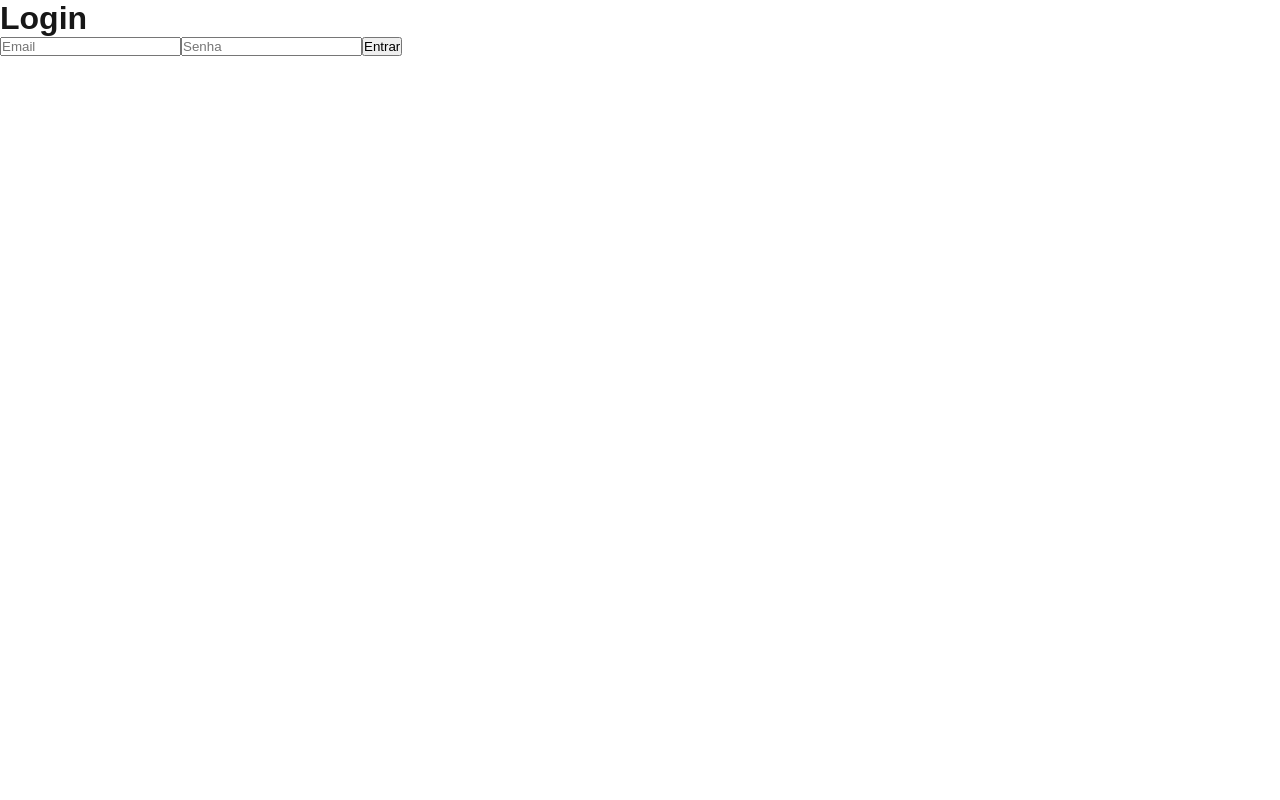
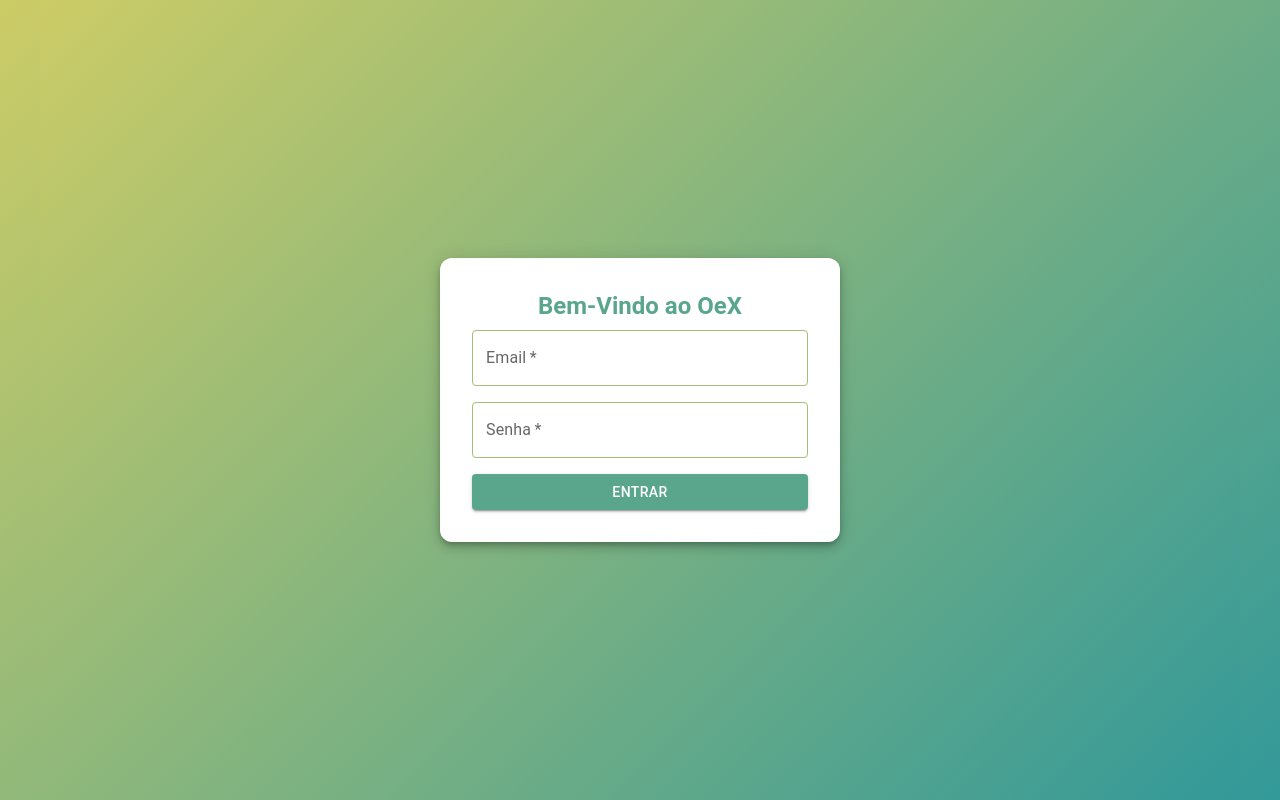
Before and after one commit to renanosoriorosa/OeX-POC-Front, a Next.js app: page /login in a window 1280 px wide. Built offline with nearby package versions, Linux system fonts and the light colour scheme.

Commit message:
Ajustado tela de login

```diff
--- a/package.json
+++ b/package.json
@@ -9,7 +9,11 @@
     "lint": "next lint"
   },
   "dependencies": {
+    "@emotion/react": "^11.14.0",
+    "@emotion/styled": "^11.14.0",
+    "@mui/material": "^6.4.4",
     "axios": "^1.7.9",
+    "bootstrap": "^5.3.3",
     "next": "15.1.7",
     "next-auth": "^4.24.11",
     "react": "^19.0.0",
--- /dev/null
+++ b/src/app/login/login.css
@@ -0,0 +1,3 @@
+body {
+    background: linear-gradient(135deg, #cccc66, #80b380, #339999);
+}
--- a/src/app/login/page.tsx
+++ b/src/app/login/page.tsx
@@ -2,51 +2,109 @@
 import { signIn } from "next-auth/react";
 import { useState } from "react";
 import { useRouter } from "next/navigation";
+import { Container, TextField, Button, Typography, Paper, Box, Alert } from "@mui/material";
+import "bootstrap/dist/css/bootstrap.min.css";
+import "./login.css";
+import React from "react";
 
 export default function Login() {
   const [email, setEmail] = useState("");
   const [password, setPassword] = useState("");
   const [error, setError] = useState("");
   const router = useRouter();
+  const [loading, setLoading] = React.useState(false);
 
   const handleSubmit = async (e: React.FormEvent) => {
     e.preventDefault();
     setError("");
-    const result = await signIn("credentials", {
-      email,
-      password,
-      redirect: false,
-    });
+    setLoading(true);
+    const result = await signIn("credentials", { email, password, redirect: false });
+
     if (result?.error) {
-      setError("Usuário ou senha inválidos!"); // 🔹 Apenas exibe o erro
+      setError("Usuário ou senha inválidos!");
+      setLoading(false);
     } else {
-      router.push("/dashboard"); // 🔹 Apenas redireciona se for bem-sucedido
+      router.push("/dashboard");
     }
   };
 
   return (
-    <div className="flex flex-col items-center justify-center min-h-screen">
-      <h1 className="text-2xl font-bold mb-4">Login</h1>
-      <form className="space-y-4" onSubmit={handleSubmit}>
-        <input
+    <Container
+      className="d-flex justify-content-center align-items-center min-vh-100"
+      sx={{
+        background: "linear-gradient(135deg, #cccc66, #80b380, #339999)",
+        minHeight: "100vh",
+      }}
+    >
+      <Paper
+        elevation={6}
+        sx={{
+          padding: 4,
+          maxWidth: 400,
+          width: "100%",
+          textAlign: "center",
+          borderRadius: 3,
+          bgcolor: "white",
+        }}
+      >
+        <Typography variant="h5" fontWeight="bold" gutterBottom color="#59a68c">
+          Bem-Vindo ao OeX
+        </Typography>
+
+        <form onSubmit={handleSubmit}>
+          <Box display="flex" flexDirection="column" gap={2}>
+            <TextField
+              label="Email"
               type="email"
-          placeholder="Email"
+              variant="outlined"
               value={email}
               onChange={(e) => setEmail(e.target.value)}
-          className="border p-2 rounded w-64"
+              fullWidth
+              required
+              sx={{
+                "& .MuiOutlinedInput-root": {
+                  "& fieldset": { borderColor: "#a6bf73" },
+                  "&:hover fieldset": { borderColor: "#80b380" },
+                  "&.Mui-focused fieldset": { borderColor: "#59a68c" },
+                },
+              }}
             />
-        <input
+
+            <TextField
+              label="Senha"
               type="password"
-          placeholder="Senha"
+              variant="outlined"
               value={password}
               onChange={(e) => setPassword(e.target.value)}
-          className="border p-2 rounded w-64"
+              fullWidth
+              required
+              sx={{
+                "& .MuiOutlinedInput-root": {
+                  "& fieldset": { borderColor: "#a6bf73" },
+                  "&:hover fieldset": { borderColor: "#80b380" },
+                  "&.Mui-focused fieldset": { borderColor: "#59a68c" },
+                },
+              }}
             />
-        <button type="submit" className="bg-blue-500 text-white p-2 rounded w-64">
+
+            {error && <Alert severity="error">{error}</Alert>}
+
+            <Button
+              type="submit"
+              variant="contained"
+              loading={loading}
+              loadingPosition="start"
+              fullWidth
+              sx={{
+                backgroundColor: "#59a68c",
+                "&:hover": { backgroundColor: "#339999" },
+              }}
+            >
               Entrar
-        </button>
+            </Button>
+          </Box>
         </form>
-      {error && <p className="text-red-500 mt-2">{error}</p>}
-    </div>
+      </Paper>
+    </Container>
   );
 }
```
Also changed, not shown: 1 other file (tests, documents, lock files or other folders). Lines whose indentation alone changed are shown as unchanged.
